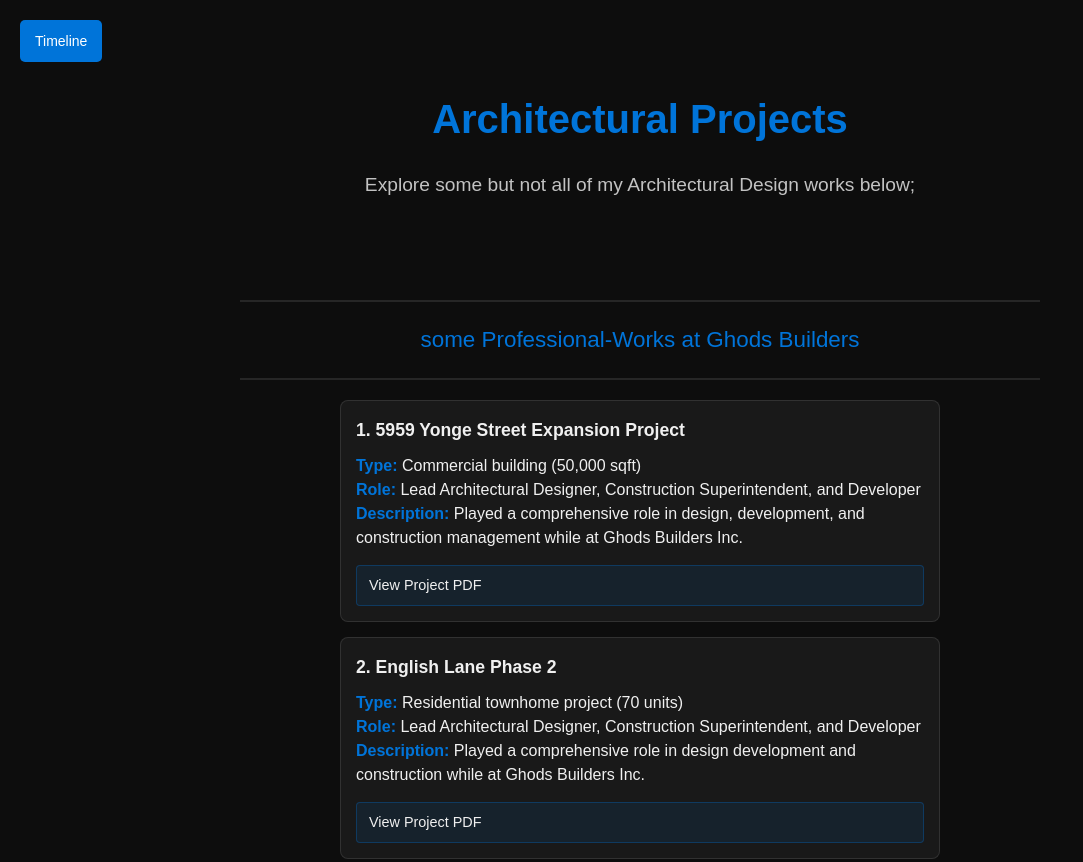
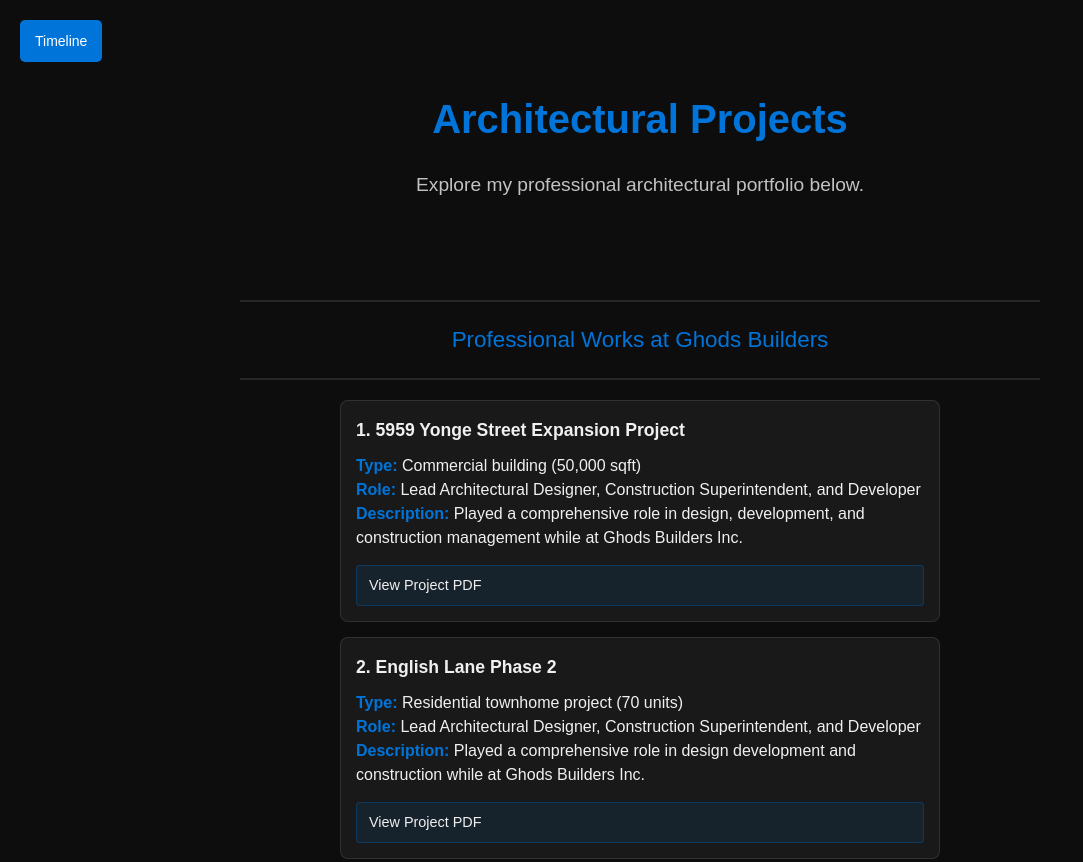
Before and after one commit to SaeedGhods/portfoliowebsite, a website: page projects.html in a window 1280 px wide. Shown: the top 862 px of the page, without its empty margins (0-1083 px from the left). Drawn offline with Linux system fonts and the light colour scheme; a web font is replaced by a local one.

Commit message:
Improve projects page header text for better professionalism
- Changed main description from 'Explore some but not all of my Architectural Design works below;'
- To 'Explore my professional architectural portfolio below.'
- Removed 'some' prefix and awkward hyphenation from section header
- Changed 'some Professional-Works at Ghods Builders' to 'Professional Works at Ghods Builders'
- More confident, professional, and polished presentation

```diff
--- a/projects.html
+++ b/projects.html
@@ -219,11 +219,11 @@
     <div class="container">
         <div class="projects-header">
             <h1>Architectural Projects</h1>
-            <p>Explore some but not all of my Architectural Design works below;</p>
+            <p>Explore my professional architectural portfolio below.</p>
         </div>
 
         <div class="section-header">
-            <h2>some Professional-Works at Ghods Builders</h2>
+            <h2>Professional Works at Ghods Builders</h2>
         </div>
 
         <div class="projects-grid">
```
